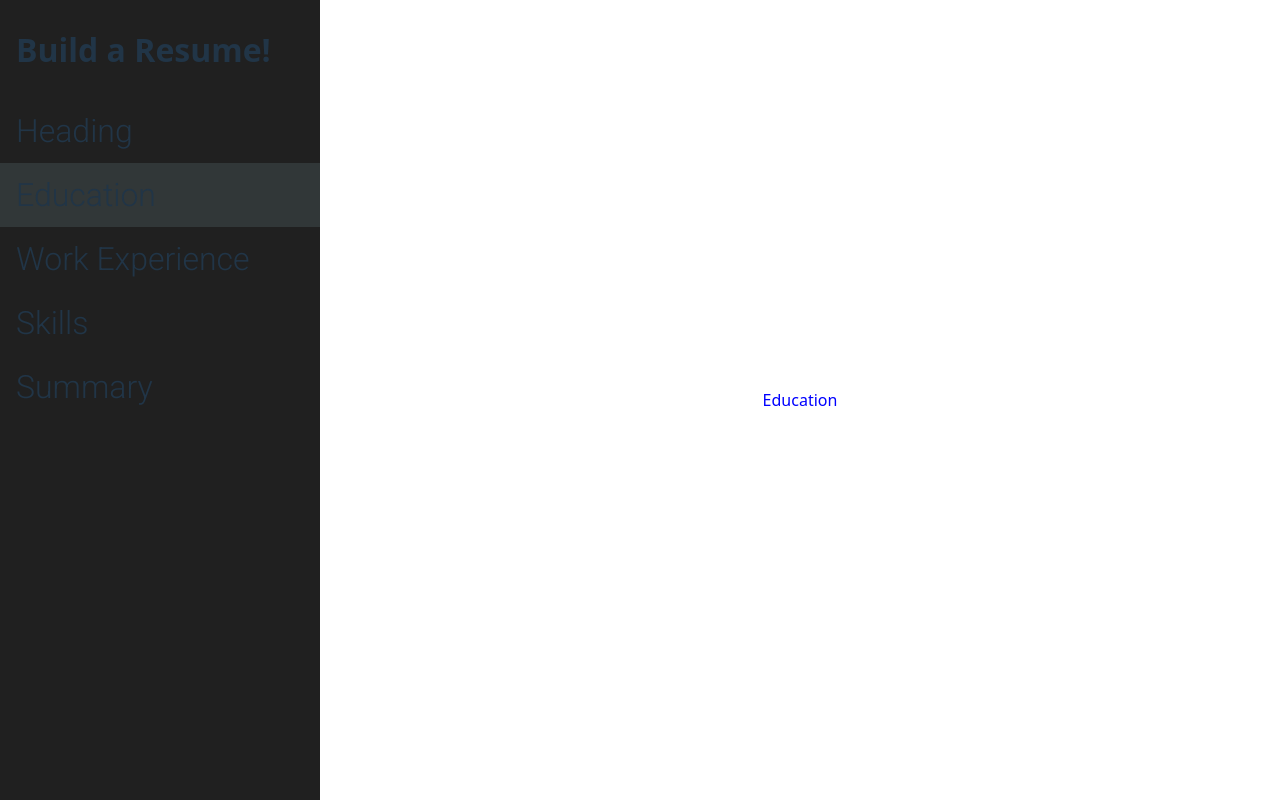
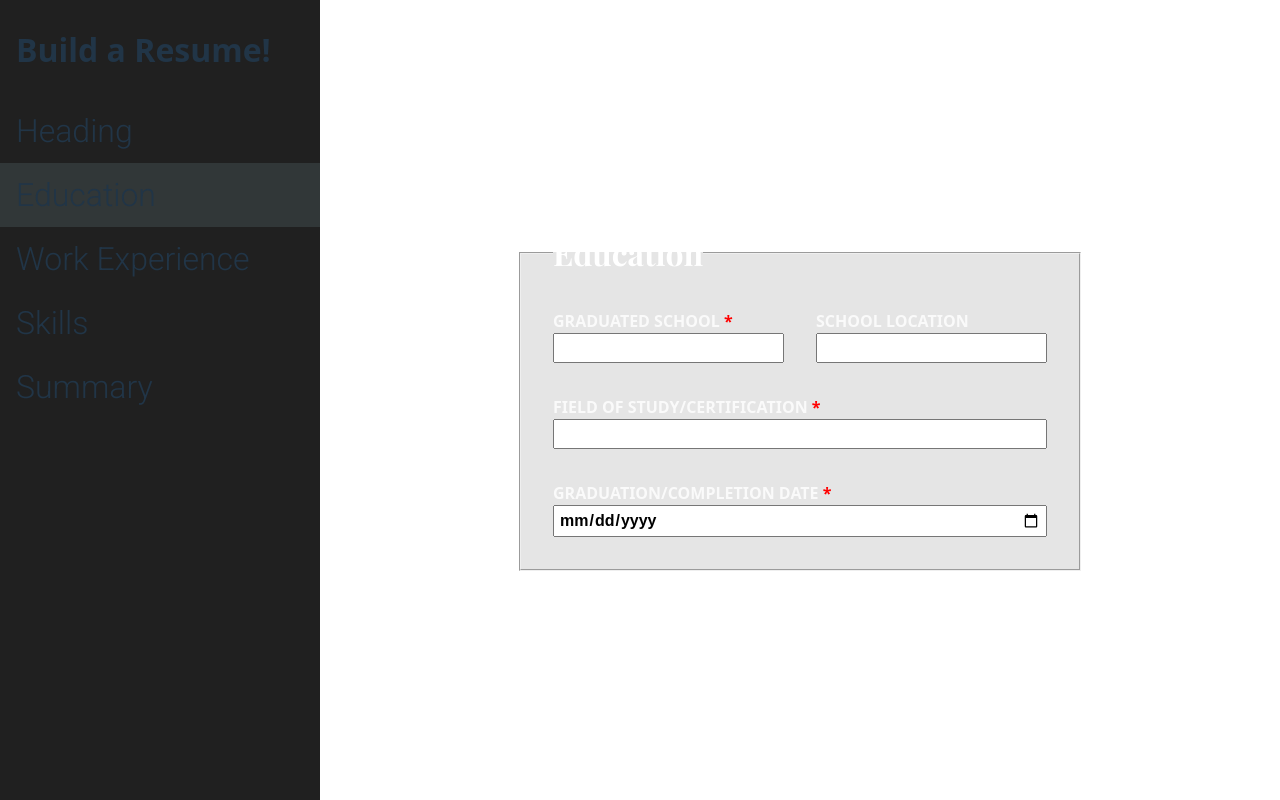
Before and after one commit to RobLaughlin/TOP-CV-App, a React (Vite) app: page / in a window 1280 px wide. Both pictures are taken after a click on the item "Education". Built offline with nearby package versions, Linux system fonts and the light colour scheme.

Commit message:
Add education form without validation

```diff
--- a/src/App.css
+++ b/src/App.css
@@ -17,6 +17,10 @@
 @font-face {
     font-family: "Schoolbell";
     src: url("./assets/fonts/Schoolbell/Schoolbell-Regular.ttf");
+}
+
+* {
+    overflow-x: hidden;
 }
 
 .appContainer {
--- a/src/components/EducationForm.jsx
+++ b/src/components/EducationForm.jsx
@@ -2,7 +2,47 @@ import React from "react";
 import "../styles/EducationForm.css";
 
 function EducationForm() {
-    return <div className="educationForm">Education</div>;
+    return (
+        <div className="educationFormContainer formContainer">
+            <fieldset className="group">
+                <legend>Education</legend>
+                <div className="grid">
+                    <div className="inputWrapper">
+                        <label htmlFor="School" className="required">
+                            GRADUATED SCHOOL
+                        </label>
+                        <input
+                            type="text"
+                            id="School"
+                            className="validate"
+                            required
+                        />
+                    </div>
+                    <div className="inputWrapper">
+                        <label htmlFor="SchoolLocation">SCHOOL LOCATION</label>
+                        <input type="text" id="SchooLocation" />
+                    </div>
+                    <div className="inputWrapper fieldOfStudyWrapper">
+                        <label htmlFor="FieldOfStudy" className="required">
+                            FIELD OF STUDY/CERTIFICATION
+                        </label>
+                        <input type="text" id="FieldOfStudy" required />
+                    </div>
+                    <div className="inputWrapper graduationDateWrapper">
+                        <label htmlFor="GraduationDate" className="required">
+                            GRADUATION/COMPLETION DATE
+                        </label>
+                        <input
+                            type="date"
+                            id="GraduationDate"
+                            required
+                            className="validate"
+                        />
+                    </div>
+                </div>
+            </fieldset>
+        </div>
+    );
 }
 
 export default EducationForm;
--- a/src/components/HeadingForm.jsx
+++ b/src/components/HeadingForm.jsx
@@ -1,4 +1,5 @@
 import React, { useState } from "react";
+import "../styles/FormContainer.css";
 import "../styles/HeadingForm.css";
 
 import { STATES } from "../constants";
@@ -7,7 +8,7 @@ import PhoneInput from "./PhoneInput";
 
 function HeadingForm() {
     return (
-        <div className="headingFormContainer">
+        <div className="headingFormContainer formContainer">
             <fieldset className="group">
                 <legend>Resume header</legend>
                 <div className="grid">
@@ -15,25 +16,45 @@ function HeadingForm() {
                         <label htmlFor="FirstName" className="required">
                             FIRST NAME
                         </label>
-                        <input type="text" id="FirstName" required />
+                        <input
+                            type="text"
+                            id="FirstName"
+                            required
+                            className="validate"
+                        />
                     </div>
                     <div className="inputWrapper">
                         <label htmlFor="LastName" className="required">
                             LAST NAME
                         </label>
-                        <input type="text" id="LastName" required />
+                        <input
+                            type="text"
+                            id="LastName"
+                            required
+                            className="validate"
+                        />
                     </div>
                     <div className="inputWrapper cityWrapper">
                         <label htmlFor="City" className="required">
                             CITY
                         </label>
-                        <input type="text" id="City" required />
+                        <input
+                            type="text"
+                            id="City"
+                            required
+                            className="validate"
+                        />
                     </div>
                     <div className="inputWrapper stateWrapper">
                         <label htmlFor="State" className="required">
                             STATE
                         </label>
-                        <select name="State" id="State">
+                        <select
+                            name="State"
+                            id="State"
+                            className="validate"
+                            required
+                        >
                             {STATES.map((state, idx) => {
                                 return (
                                     <option value={state} key={idx}>
@@ -52,14 +73,21 @@ function HeadingForm() {
                             minValue={0}
                             maxValue={99999}
                             maxLength={5}
+                            minLength={5}
                             required
+                            className="validate"
                         ></IntInput>
                     </div>
                     <div className="inputWrapper">
                         <label htmlFor="EmailAddress" className="required">
                             EMAIL ADDRESS
                         </label>
-                        <input type="email" id="EmailAddress" required />
+                        <input
+                            type="email"
+                            id="EmailAddress"
+                            required
+                            className="validate"
+                        />
                     </div>
                     <div className="inputWrapper">
                         <label htmlFor="PhoneNumber" className="required">
@@ -69,6 +97,7 @@ function HeadingForm() {
                             id="PhoneNumber"
                             name="PhoneNumber"
                             required
+                            className="validate"
                         />
                     </div>
                 </div>
--- a/src/styles/EducationForm.css
+++ b/src/styles/EducationForm.css
@@ -1,3 +1,10 @@
-.educationForm {
-    color: blue;
+.educationFormContainer .grid {
+    display: grid;
+    grid-template-columns: 1fr 1fr;
+    gap: 32px;
 }
+
+.educationFormContainer .graduationDateWrapper,
+.educationFormContainer .fieldOfStudyWrapper {
+    grid-column: span 2;
+}
--- /dev/null
+++ b/src/styles/FormContainer.css
@@ -0,0 +1,59 @@
+.formContainer {
+    max-width: 800px;
+}
+.formContainer .group {
+    padding: 32px;
+    background-color: rgba(0, 0, 0, 0.1);
+    margin: auto;
+}
+
+.formContainer .group legend {
+    font-size: 32px;
+    font-family: "PlayfairDisplay";
+    font-weight: bold;
+    color: rgba(255, 255, 255, 1);
+}
+
+.formContainer .inputWrapper {
+    display: grid;
+    flex-direction: row;
+}
+
+.formContainer .inputWrapper label {
+    color: rgba(255, 255, 255, 0.8);
+    font-family: system-ui, -apple-system, BlinkMacSystemFont, "Segoe UI",
+        Roboto, Oxygen, Ubuntu, Cantarell, "Open Sans", "Helvetica Neue",
+        sans-serif;
+    font-weight: bold;
+    font-size: 16px;
+}
+
+.formContainer .inputWrapper input,
+.formContainer .inputWrapper select {
+    padding: 4px;
+    font-family: "Arial";
+    font-weight: bold;
+    font-size: 16px;
+    min-width: 0;
+}
+
+.formContainer .inputWrapper input.validate:valid,
+.formContainer .inputWrapper input.validate:valid:focus,
+.formContainer .inputWrapper select.validate:valid,
+.formContainer .inputWrapper select.validate:valid:focus {
+    outline: none;
+    border: 1px solid green;
+    border-radius: 4px;
+}
+
+.formContainer .inputWrapper input.validate:invalid:focus,
+.formContainer .inputWrapper select.validate:invalid:focus {
+    outline: none;
+    border: 1px solid red;
+    border-radius: 4px;
+}
+
+.formContainer .required::after {
+    content: " *";
+    color: red;
+}
--- a/src/styles/HeadingForm.css
+++ b/src/styles/HeadingForm.css
@@ -1,58 +1,3 @@
-.headingFormContainer {
-    max-width: 800px;
-}
-.headingFormContainer .group {
-    padding: 32px;
-    background-color: rgba(0, 0, 0, 0.1);
-    margin: auto;
-}
-
-.headingFormContainer .group legend {
-    font-size: 32px;
-    font-family: "PlayfairDisplay";
-    font-weight: bold;
-    color: rgba(255, 255, 255, 1);
-}
-
-.headingFormContainer .inputWrapper {
-    display: grid;
-    flex-direction: row;
-}
-
-.headingFormContainer .inputWrapper label {
-    color: rgba(255, 255, 255, 0.8);
-    font-family: system-ui, -apple-system, BlinkMacSystemFont, "Segoe UI",
-        Roboto, Oxygen, Ubuntu, Cantarell, "Open Sans", "Helvetica Neue",
-        sans-serif;
-    font-weight: bold;
-    font-size: 16px;
-}
-
-.headingFormContainer .inputWrapper input,
-.headingFormContainer .inputWrapper select {
-    padding: 4px;
-    font-family: "Arial";
-    font-weight: bold;
-    font-size: 16px;
-    min-width: 0;
-}
-
-.headingFormContainer .inputWrapper input:valid,
-.headingFormContainer .inputWrapper input:valid:focus,
-.headingFormContainer .inputWrapper select:valid,
-.headingFormContainer .inputWrapper select:valid:focus {
-    outline: none;
-    border: 1px solid green;
-    border-radius: 4px;
-}
-
-.headingFormContainer .inputWrapper input:invalid:focus,
-.headingFormContainer .inputWrapper select:invalid:focus {
-    outline: none;
-    border: 1px solid red;
-    border-radius: 4px;
-}
-
 .headingFormContainer .grid {
     display: grid;
     grid-template-columns: repeat(8, 1fr);
@@ -71,8 +16,3 @@
 .headingFormContainer .zipWrapper {
     grid-column: span 2;
 }
-
-.headingFormContainer .required::after {
-    content: " *";
-    color: red;
-}
```
